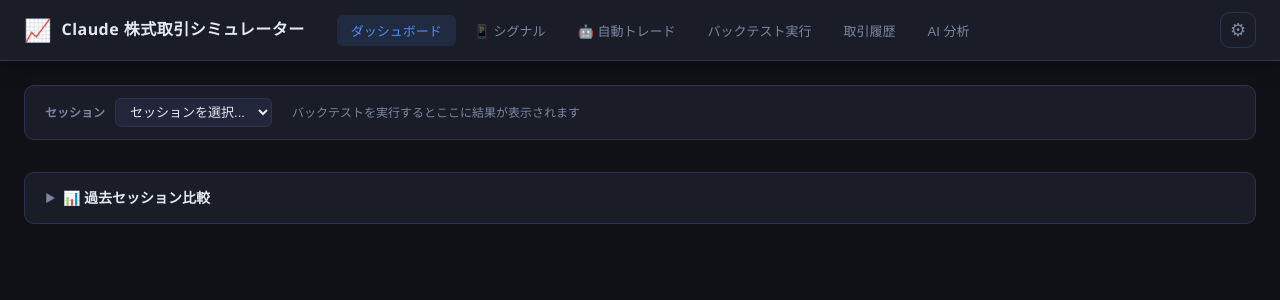
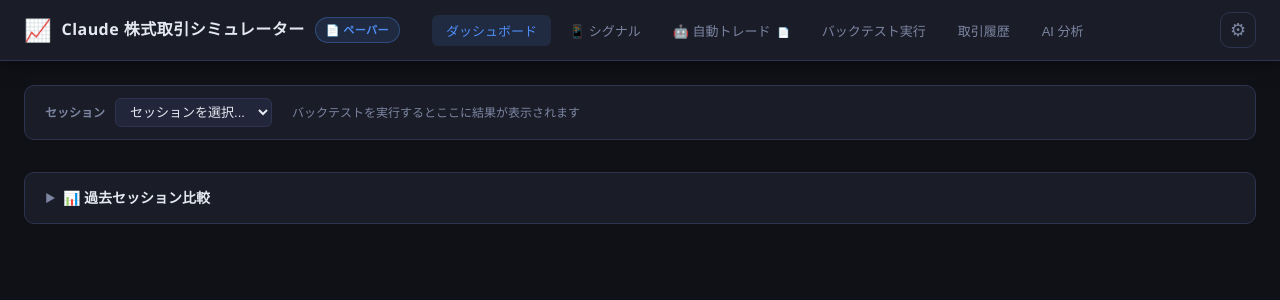
Before and after one commit to tanapei/claude_toushi, a Flask app: page / in a window 1280 px wide. Shown: the top 300 px of the page. Run offline with Flask 3, Linux system fonts and the light colour scheme; data that the repository does not hold is empty.

Commit message:
取引モードの視覚的インジケーター追加（ペーパー/ライブ明確化）
- ヘッダーにモードバッジを常時表示（📄ペーパー / 💴ライブ）
- 自動トレードタブボタンにも絵文字バッジを追加
- 自動トレードパネル上部に大きなカラーバナーを配置
  - ペーパー: 青背景「仮想資金でシミュレート中」
  - ライブ: 黄色背景・点滅「実資金で取引中」
- 設定保存後にリアルタイムで全インジケーターを更新
- GET /api/trading-mode エンドポイントを追加
- ペーパーモード時はライブ専用パネルを非表示化

https://claude.ai/code/session_013xGNvopmXDSrTNjqPunxyL

```diff
--- a/static/css/style.css
+++ b/static/css/style.css
@@ -56,6 +56,74 @@ body {
 }
 .logo-icon { font-size: 22px; }
 .logo-text  { font-size: 16px; font-weight: 700; letter-spacing: .03em; }
+
+/* ── 取引モードバッジ（ヘッダー） ── */
+.mode-badge {
+  display: inline-flex;
+  align-items: center;
+  padding: 3px 10px;
+  border-radius: 20px;
+  font-size: 11px;
+  font-weight: 700;
+  letter-spacing: .04em;
+  border: 1px solid;
+  white-space: nowrap;
+}
+.mode-badge.mode-paper {
+  color: #4f8ef7;
+  background: rgba(79,142,247,.12);
+  border-color: rgba(79,142,247,.35);
+}
+.mode-badge.mode-live {
+  color: #f7c948;
+  background: rgba(247,201,72,.12);
+  border-color: rgba(247,201,72,.4);
+  animation: mode-live-pulse 2s ease-in-out infinite;
+}
+@keyframes mode-live-pulse {
+  0%, 100% { opacity: 1; }
+  50%       { opacity: .7; }
+}
+
+/* ── タブ内モードバッジ ── */
+.tab-mode-badge {
+  display: inline-block;
+  font-size: 10px;
+  margin-left: 3px;
+  vertical-align: middle;
+}
+
+/* ── 自動トレードタブ モードバナー ── */
+.at-mode-banner {
+  display: flex;
+  align-items: center;
+  justify-content: space-between;
+  gap: 16px;
+  padding: 16px 20px;
+  border-radius: 12px;
+  margin-bottom: 20px;
+  border: 1.5px solid;
+}
+.at-mode-banner-left {
+  display: flex;
+  align-items: center;
+  gap: 16px;
+}
+.at-mode-icon { font-size: 32px; line-height: 1; }
+.at-mode-title { font-size: 15px; font-weight: 700; margin-bottom: 3px; }
+.at-mode-desc  { font-size: 12px; opacity: .8; }
+.at-mode-banner.at-mode-paper {
+  background: rgba(79,142,247,.07);
+  border-color: rgba(79,142,247,.3);
+  color: #a8c5fb;
+}
+.at-mode-banner.at-mode-paper .at-mode-title { color: #4f8ef7; }
+.at-mode-banner.at-mode-live {
+  background: rgba(247,201,72,.07);
+  border-color: rgba(247,201,72,.35);
+  color: #f7e9a0;
+}
+.at-mode-banner.at-mode-live .at-mode-title { color: #f7c948; }
 
 .tabs { display: flex; gap: 4px; flex-wrap: wrap; }
 .tab {
--- a/static/js/app.js
+++ b/static/js/app.js
@@ -19,6 +19,7 @@ document.addEventListener('DOMContentLoaded', () => {
   loadDashboard();
   loadPortfolio();
   loadVirtualPortfolioList();
+  loadTradingMode();
 
   // シグナルタブを開いたら自動で最新シグナルを取得・生成
   document.querySelectorAll('.tab').forEach(btn => {
@@ -1699,6 +1700,7 @@ async function saveSettings() {
     });
     const msg = document.getElementById("settings-save-msg");
     msg.textContent = "✓ 保存しました";
+    loadTradingMode();
     setTimeout(() => { msg.textContent = ""; closeSettings(); }, 1200);
   } catch (e) {
     document.getElementById("settings-save-msg").textContent = "保存に失敗しました";
@@ -1747,6 +1749,59 @@ function togglePwd(id, btn) {
   }
 }
 
+// ─────────────────────────────────────────────
+// 取引モード表示
+// ─────────────────────────────────────────────
+
+async function loadTradingMode() {
+  try {
+    const res = await fetch('/api/trading-mode');
+    const d = await res.json();
+    _applyTradingMode(d.trading_mode || 'paper');
+  } catch (e) {
+    console.warn('取引モード取得失敗:', e);
+  }
+}
+
+function _applyTradingMode(mode) {
+  const isPaper = mode !== 'live';
+
+  // ヘッダーバッジ
+  const hBadge = document.getElementById('header-mode-badge');
+  if (hBadge) {
+    hBadge.textContent = isPaper ? '📄 ペーパー' : '💴 ライブ';
+    hBadge.className   = isPaper ? 'mode-badge mode-paper' : 'mode-badge mode-live';
+  }
+
+  // タブ内バッジ
+  const tBadge = document.getElementById('tab-mode-badge');
+  if (tBadge) {
+    tBadge.textContent = isPaper ? '📄' : '💴';
+    tBadge.className   = isPaper ? 'tab-mode-badge tab-mode-paper' : 'tab-mode-badge tab-mode-live';
+  }
+
+  // 自動トレードタブ内バナー
+  const banner = document.getElementById('at-mode-banner');
+  if (banner) {
+    banner.className = isPaper ? 'at-mode-banner at-mode-paper' : 'at-mode-banner at-mode-live';
+    document.getElementById('at-mode-icon').textContent  = isPaper ? '📄' : '💴';
+    document.getElementById('at-mode-title').textContent = isPaper ? 'ペーパートレードモード' : 'ライブトレードモード';
+    document.getElementById('at-mode-desc').textContent  = isPaper
+      ? '仮想資金で自動売買をシミュレート中。実際の注文は一切行いません。'
+      : '実資金で自動売買中。kabuステーション® との接続が必要です。';
+  }
+
+  // ペーパーパネルはペーパーモード時のみ表示
+  const paperPanel = document.getElementById('paper-panel');
+  if (paperPanel) paperPanel.style.display = isPaper ? '' : 'none';
+
+  // ライブ専用セクションのヘッダーをモードに合わせて変更
+  const livePositionsHeader = document.querySelector('#at-positions-table')?.closest('.card')?.querySelector('.card-header');
+  if (livePositionsHeader) {
+    livePositionsHeader.childNodes[0].textContent = isPaper ? '💼 現在の保有ポジション（ライブモード専用）' : '💼 現在の保有ポジション（実取引）';
+  }
+}
+
 // loadAutoTraderData に追加ロードを組み込む（上書き）
 const _origLoadAutoTraderData = loadAutoTraderData;
 loadAutoTraderData = async function () {
@@ -1755,5 +1810,6 @@ loadAutoTraderData = async function () {
     loadTraderStatus(),
     loadAtEquityChart(),
     loadPaperTraderStatus(),
+    loadTradingMode(),
   ]);
 };
--- a/templates/index.html
+++ b/templates/index.html
@@ -20,11 +20,12 @@
     <div class="logo">
       <span class="logo-icon">📈</span>
       <span class="logo-text">Claude 株式取引シミュレーター</span>
+      <span id="header-mode-badge" class="mode-badge mode-paper">📄 ペーパー</span>
     </div>
     <nav class="tabs" role="tablist">
       <button class="tab active" data-tab="dashboard"   role="tab">ダッシュボード</button>
       <button class="tab" data-tab="signal"       role="tab">📱 シグナル</button>
-      <button class="tab" data-tab="autotrader"   role="tab">🤖 自動トレード</button>
+      <button class="tab" data-tab="autotrader"   role="tab">🤖 自動トレード <span id="tab-mode-badge" class="tab-mode-badge tab-mode-paper">📄</span></button>
       <button class="tab" data-tab="run"          role="tab">バックテスト実行</button>
       <button class="tab" data-tab="trades"       role="tab">取引履歴</button>
       <button class="tab" data-tab="analysis"     role="tab">AI 分析</button>
@@ -583,6 +584,18 @@
   <section class="tab-panel" id="panel-autotrader">
     <div class="section-title">🤖 自動トレード ダッシュボード</div>
 
+    <!-- 取引モードバナー -->
+    <div id="at-mode-banner" class="at-mode-banner at-mode-paper">
+      <div class="at-mode-banner-left">
+        <span id="at-mode-icon" class="at-mode-icon">📄</span>
+        <div>
+          <div id="at-mode-title" class="at-mode-title">ペーパートレードモード</div>
+          <div id="at-mode-desc" class="at-mode-desc">仮想資金で自動売買をシミュレート中。実際の注文は一切行いません。</div>
+        </div>
+      </div>
+      <button class="btn-secondary" onclick="openSettings()" style="font-size:12px;padding:5px 16px;white-space:nowrap">⚙ モード変更</button>
+    </div>
+
     <!-- ペーパートレードパネル -->
     <div id="paper-panel" class="card mb-20">
       <div class="card-header" style="display:flex;align-items:center;justify-content:space-between;">
--- a/web_app.py
+++ b/web_app.py
@@ -415,6 +415,14 @@ _load_settings()
 @app.route("/")
 def index():
     return render_template("index.html")
+
+
+@app.route("/api/trading-mode", methods=["GET"])
+def get_trading_mode():
+    """現在の取引モードを返す。"""
+    s = _load_settings()
+    mode = s.get("trading_mode", "paper")
+    return jsonify({"trading_mode": mode, "is_paper": mode != "live"})
 
 
 @app.route("/api/settings", methods=["GET"])
```
